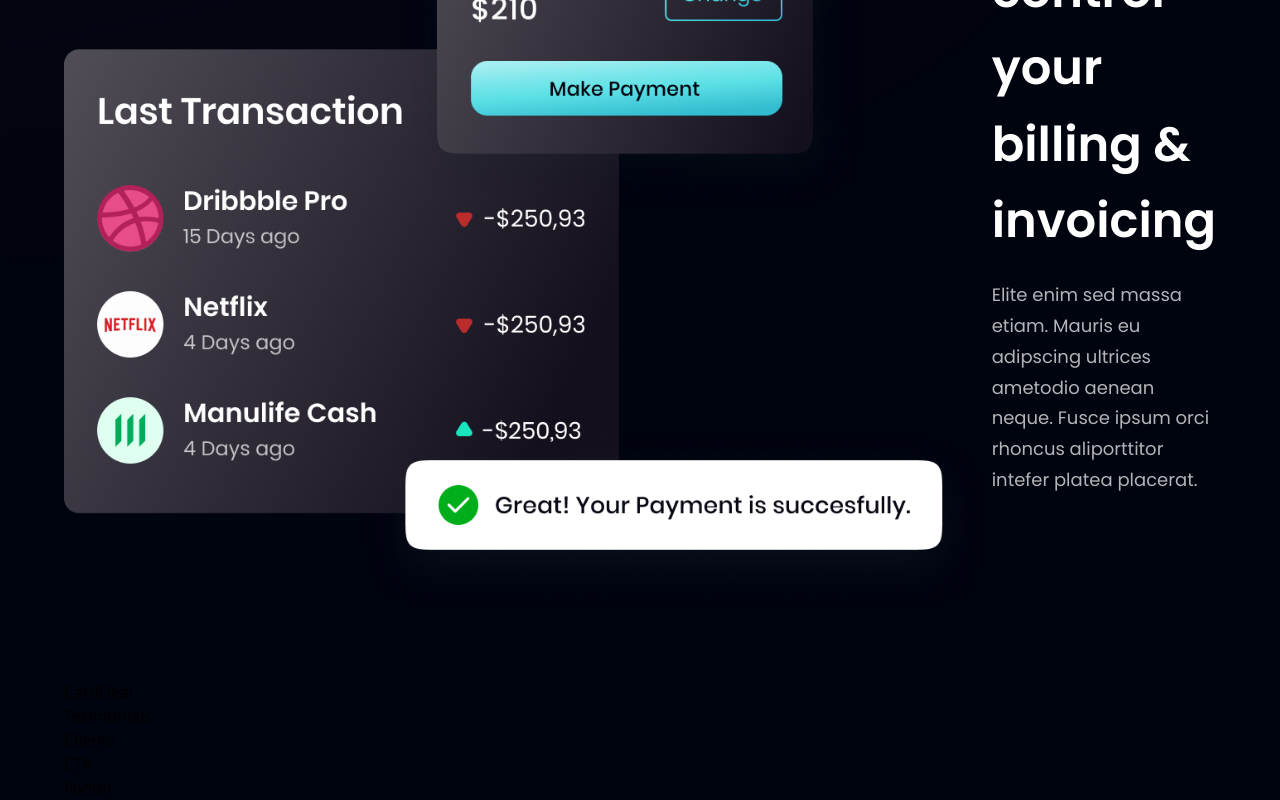
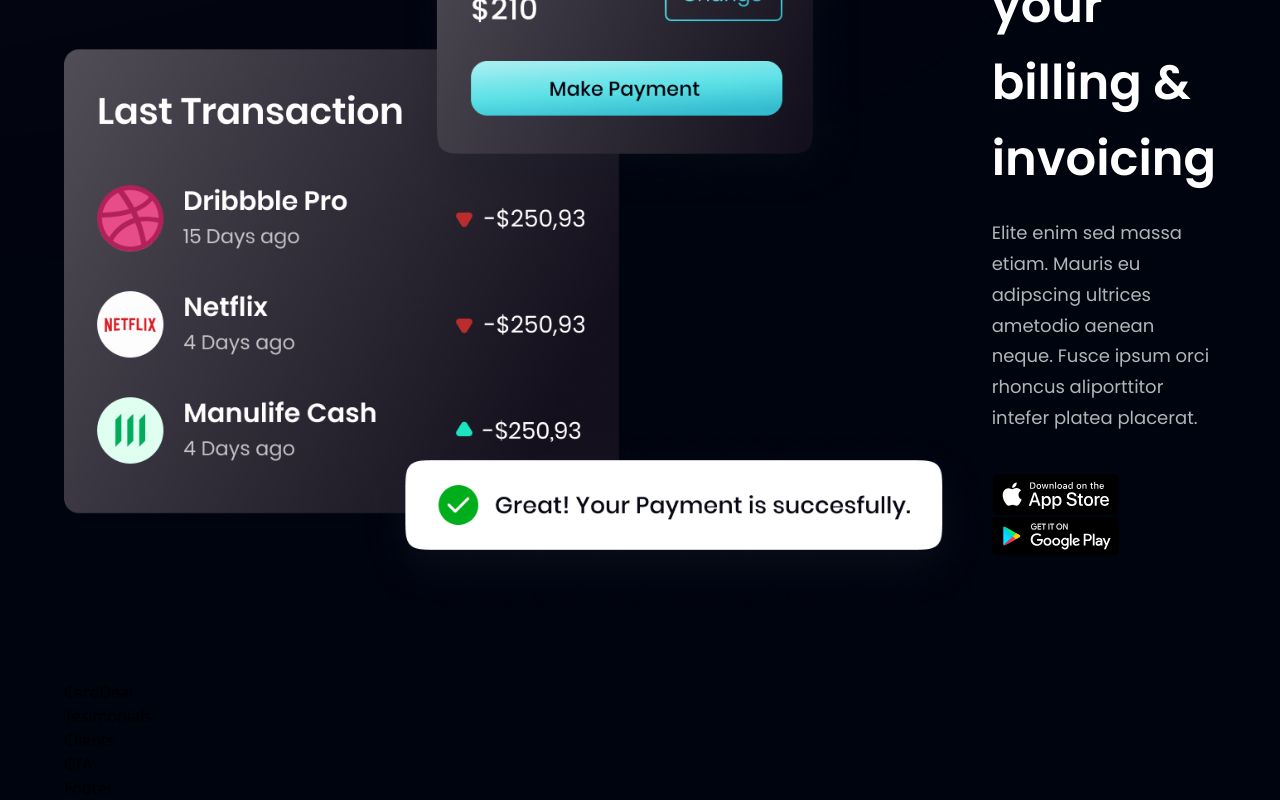
Before and after one commit to 0xraidr/modsite, a React (Create React App) app: page / in a window 1280 px wide. Shown: the part 1854-2654 px from the top of the page. Built offline with nearby package versions, Linux system fonts and the light colour scheme.

Commit message:
billing component complete

```diff
--- a/src/components/Billing.jsx
+++ b/src/components/Billing.jsx
@@ -26,6 +26,13 @@
           aliporttitor intefer platea placerat.
         </p>
 
+        <div className='flex flex-row flex-wrap sm:mt-10 mt-6'>
+          <img src={apple} alt='apple_store' className='
+          w-[128px] h-[42px] object-contain mr-5 cursor-pointer' />
+          <img src={google} alt='google_play' className='
+          w-[128px] h-[42px] object-contain cursor-pointer' />
+        </div>
+
       </div>
 
     </section>
```
